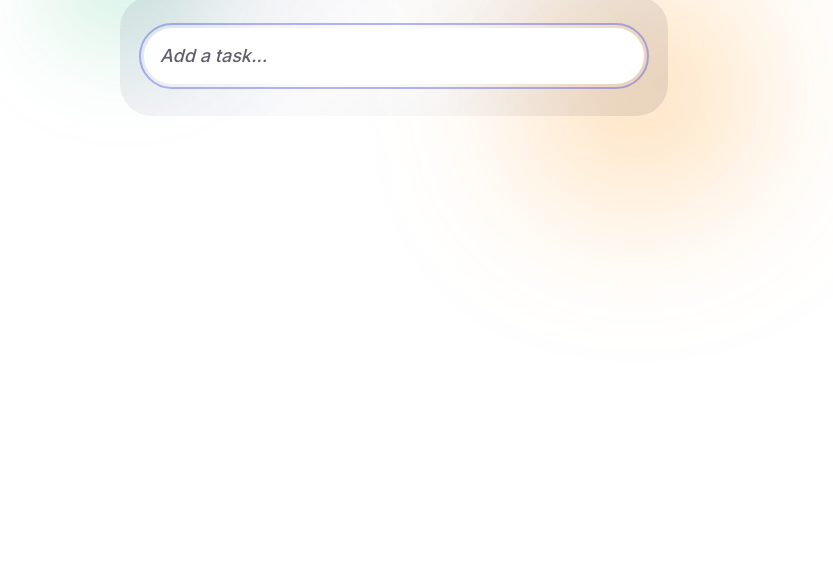
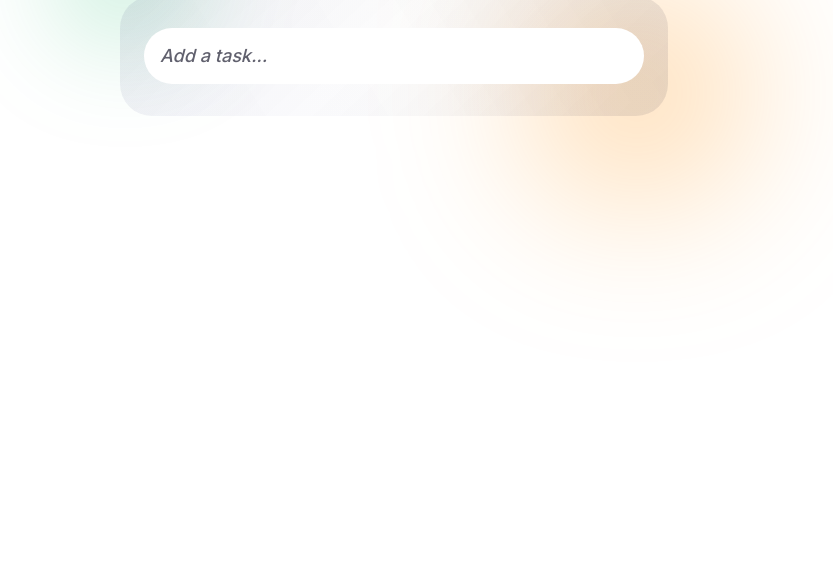
Before and after one commit to XLasel/todos-app, a website built with Vite: page index.html in a window 1280 px wide. Shown: the part 226-800 px from the top of the page, without its empty margins (246-1079 px from the left). Built offline with nearby package versions, Linux system fonts and the light colour scheme.

Commit message:
Update _common.scss

```diff
--- a/src/scss/common/_common.scss
+++ b/src/scss/common/_common.scss
@@ -44,8 +44,10 @@ button {
 }
 
 :focus-visible {
-    outline: 2px solid $border-color-accent;
-    outline-offset: 3px;
+    @include hover {
+        outline: 2px solid $border-color-accent;
+        outline-offset: 3px;
+    }
 }
 
 .hidden {
```
